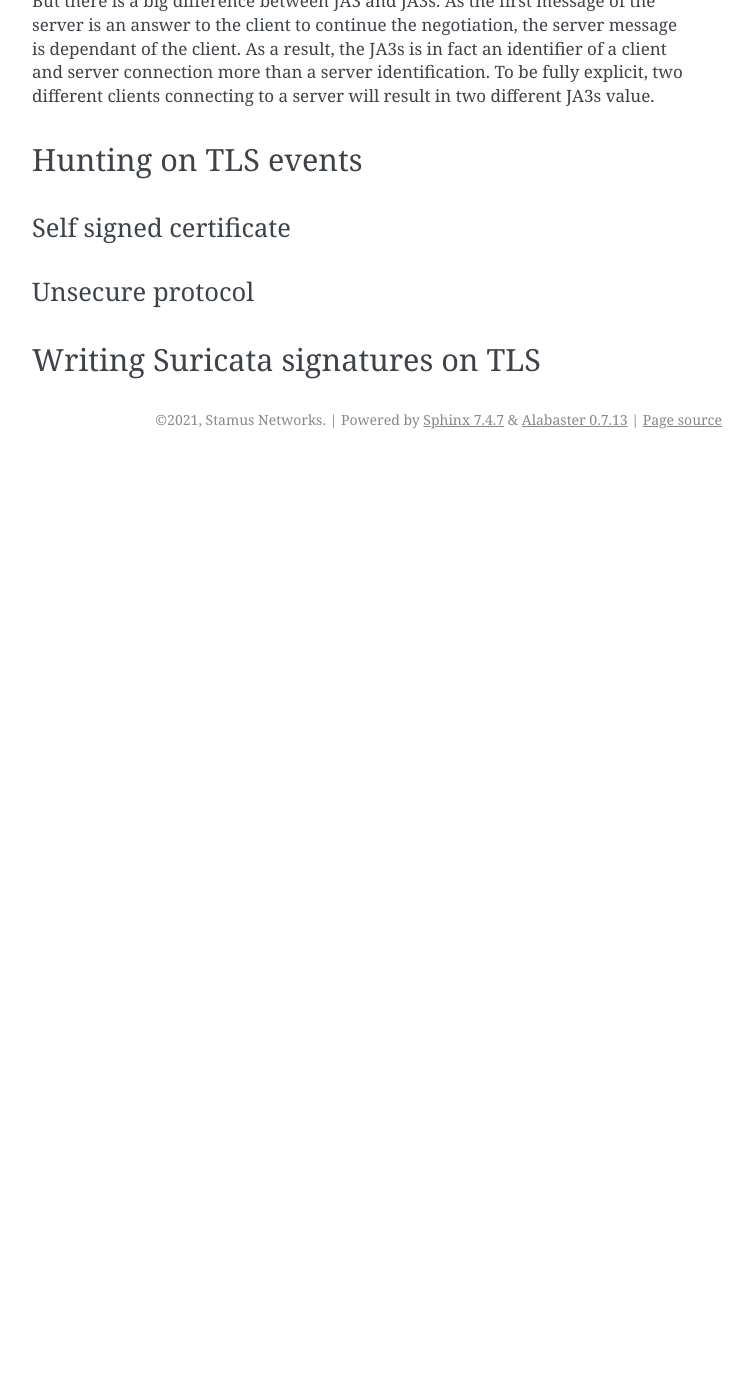
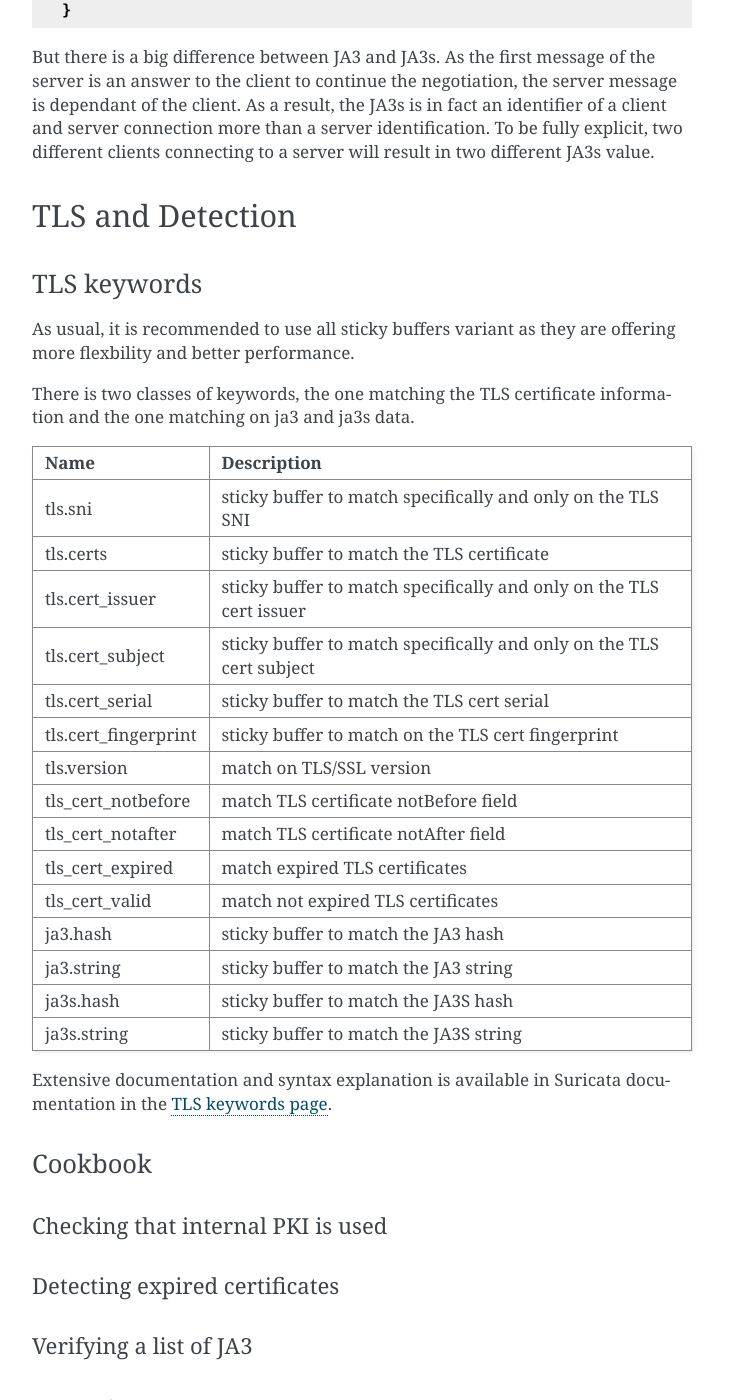
Before and after one commit to StamusNetworks/suricata-4-analysts, a Sphinx documentation site: the page built from source/tls-threat-hunting.rst, in a window 1280 px wide and 1400 px high, scrolled down 3801 px. Shown: the whole window, without its empty margins (388-1141 px from the left). Built offline with Sphinx 7.4.7, drawn with Linux system fonts in a browser that asks for light colours; before the commit the page ends 4260 px from its top, so only the background shows below that; some of the changed text lies outside the part shown.

Commit message:
tls: reorganize the page

```diff
--- /dev/null
+++ b/source/tls-keywords.csv
@@ -0,0 +1,16 @@
+Name,Description
+tls.sni,sticky buffer to match specifically and only on the TLS SNI
+tls.certs,sticky buffer to match the TLS certificate
+tls.cert_issuer,sticky buffer to match specifically and only on the TLS cert issuer
+tls.cert_subject,sticky buffer to match specifically and only on the TLS cert subject
+tls.cert_serial,sticky buffer to match the TLS cert serial
+tls.cert_fingerprint,sticky buffer to match on the TLS cert fingerprint
+tls.version,match on TLS/SSL version
+tls_cert_notbefore,match TLS certificate notBefore field
+tls_cert_notafter,match TLS certificate notAfter field
+tls_cert_expired,match expired TLS certificates
+tls_cert_valid,match not expired TLS certificates
+ja3.hash,sticky buffer to match the JA3 hash
+ja3.string,sticky buffer to match the JA3 string
+ja3s.hash,sticky buffer to match the JA3S hash
+ja3s.string,sticky buffer to match the JA3S string
--- a/source/tls-threat-hunting.rst
+++ b/source/tls-threat-hunting.rst
@@ -1,6 +1,6 @@
-==================
-TLS Threat Hunting
-==================
+================================
+TLS Detection and Threat Hunting
+================================
 
 Introduction
 ============
@@ -165,6 +165,36 @@
 a server will result in two different JA3s value.
 
 
+TLS and Detection
+=================
+
+TLS keywords
+------------
+
+As usual, it is recommended to use all sticky buffers variant as they are offering more flexbility and better performance.
+
+There is two classes of keywords, the one matching the TLS certificate information and the one matching on ja3 and ja3s data.
+
+.. csv-table::
+  :file: tls-keywords.csv
+  :header-rows: 1
+
+Extensive documentation and syntax explanation is available in Suricata documentation in the `TLS keywords page <https://suricata.readthedocs.io/en/latest/rules/tls-keywords.html>`_.
+
+Cookbook
+--------
+
+Checking that internal PKI is used
+~~~~~~~~~~~~~~~~~~~~~~~~~~~~~~~~~~
+
+Detecting expired certificates
+~~~~~~~~~~~~~~~~~~~~~~~~~~~~~~
+
+Verifying a list of JA3
+~~~~~~~~~~~~~~~~~~~~~~~
+
+
+
 Hunting on TLS events
 =====================
 
@@ -173,6 +203,3 @@
 
 Unsecure protocol
 -----------------
-
-Writing Suricata signatures on TLS
-==================================
```
Also changed, not shown: other parts of source/tls-threat-hunting.rst (+1 -1 lines).
